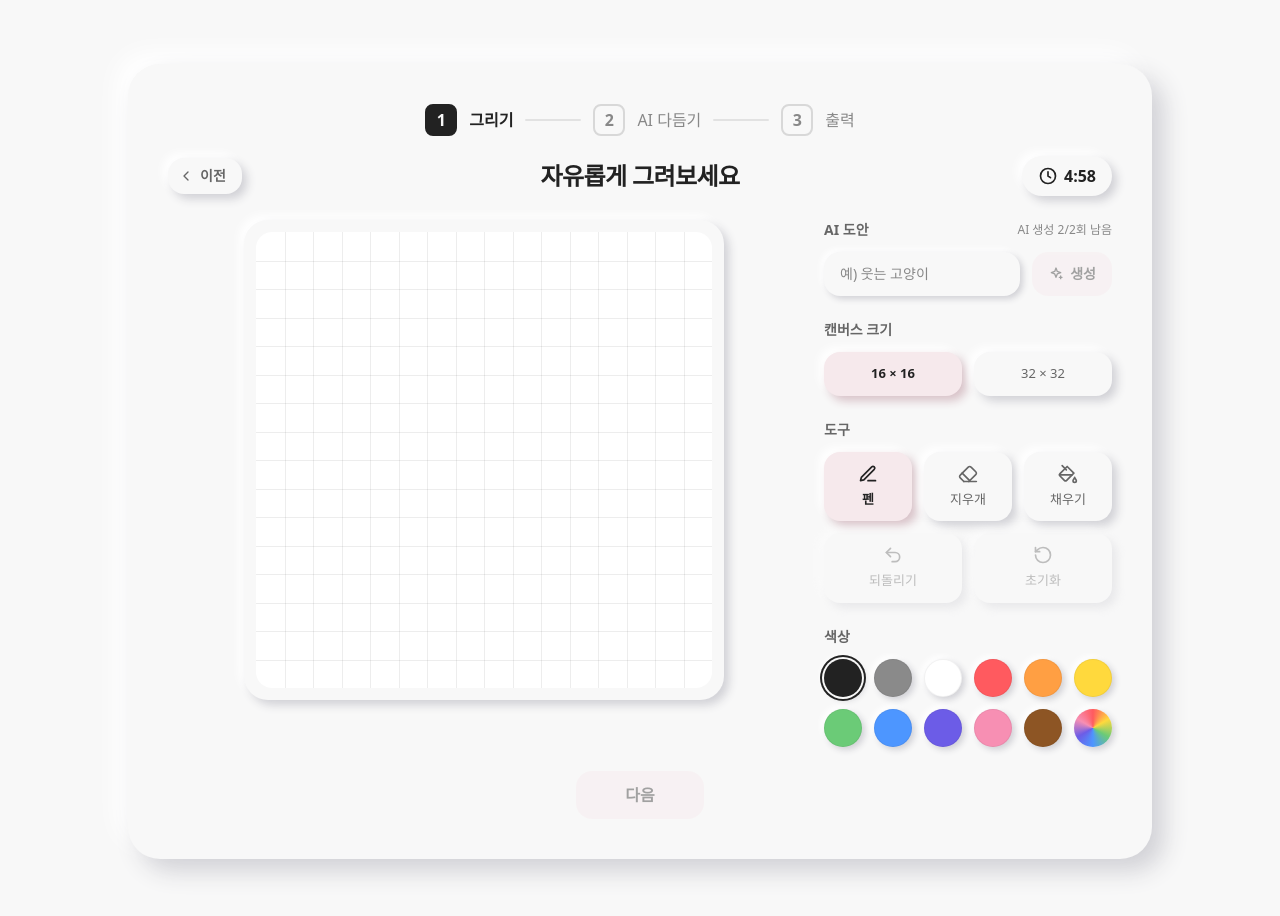
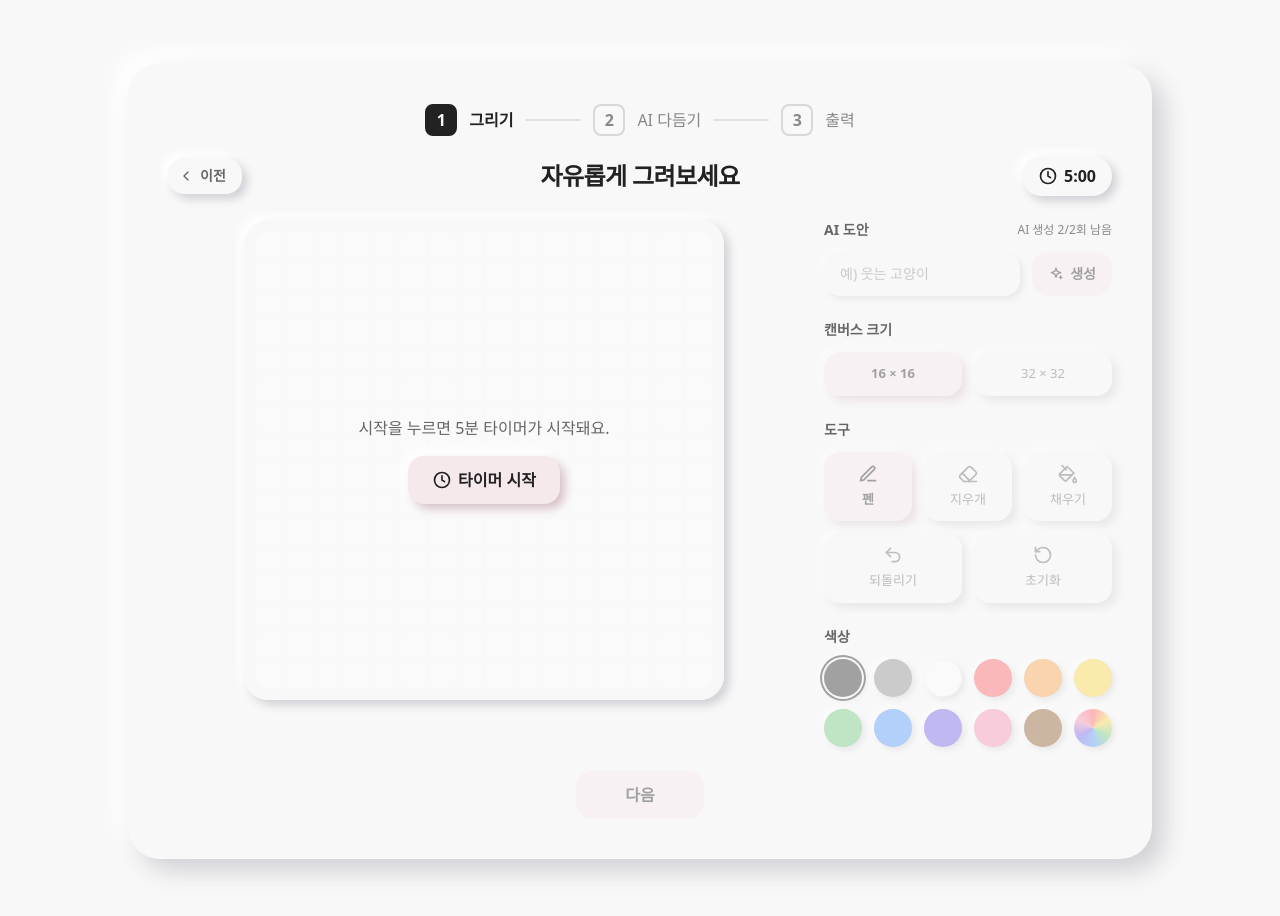
Before and after one commit to themoment-team/stitch-client, a Next.js app: page / in a window 1280 px wide. Both pictures are taken after a click on the button "시작하기". Shown: the top 916 px of the page. Built offline with nearby package versions, Linux system fonts and the light colour scheme; no server answers; a web font is replaced by a local one.

Commit message:
feat: 그리기 단계에서 타이머 시작 버튼을 눌러야 제한 시간이 흐르도록 변경 (#72)

```diff
--- a/src/app/page.tsx
+++ b/src/app/page.tsx
@@ -13,7 +13,7 @@ const StitchFlow = ({ onRestart }: StitchFlowProps) => {
   const [step, setStep] = useState<Step>(STEP.START);
   const [drawing, setDrawing] = useState<Drawing | null>(null);
   const [guide, setGuide] = useState<Drawing | null>(null);
-  // 그림판 제한 시간은 처음 들어갈 때 한 번만 시작하고, 이전으로 갔다 와도 초기화하지 않음
+  // 그림판 제한 시간은 그림판에서 시작 버튼을 누를 때 한 번만 시작하고, 이전으로 갔다 와도 초기화하지 않음
   const [drawEndAt, setDrawEndAt] = useState<number | null>(null);
   // AI 사용 횟수도 이전으로 갔다 와도 초기화되지 않도록 여기서 관리
   const [aiDraftRemaining, setAIDraftRemaining] = useState(AI_DRAFT_LIMIT);
@@ -28,8 +28,11 @@ const StitchFlow = ({ onRestart }: StitchFlowProps) => {
   const [saved, setSaved] = useState<{ pixels: Pixels; id: string } | null>(null);
 
   const handleStart = () => {
+    setStep(STEP.DRAW);
+  };
+
+  const handleTimerStart = () => {
     setDrawEndAt((prev) => prev ?? Date.now() + DRAW_TIME_LIMIT * 1000);
-    setStep(STEP.DRAW);
   };
 
   const saveDrawing = (currentDrawing: Drawing, currentGuide: Drawing | null) => {
@@ -73,9 +76,10 @@ const StitchFlow = ({ onRestart }: StitchFlowProps) => {
   return (
     <div className="flex flex-1 items-center justify-center px-4 py-10 sm:px-6 sm:py-16">
       {step === STEP.START && <StartPage onStart={handleStart} />}
-      {step === STEP.DRAW && drawEndAt !== null && (
+      {step === STEP.DRAW && (
         <DrawPage
           endAt={drawEndAt}
+          onTimerStart={handleTimerStart}
           initialDrawing={drawing}
           initialGuide={guide}
           aiDraftRemaining={aiDraftRemaining}
--- a/src/hooks/useCountdown.ts
+++ b/src/hooks/useCountdown.ts
@@ -2,11 +2,18 @@ import { useEffect, useState } from "react";
 
 const getRemainingSeconds = (endAt: number) => Math.max(0, Math.ceil((endAt - Date.now()) / 1000));
 
-/** endAt(타임스탬프)까지 남은 초. 화면을 벗어났다 돌아와도 같은 endAt이면 이어서 흐름 */
-export const useCountdown = (endAt: number) => {
-  const [remaining, setRemaining] = useState(() => getRemainingSeconds(endAt));
+/**
+ * endAt(타임스탬프)까지 남은 초. 화면을 벗어났다 돌아와도 같은 endAt이면 이어서 흐름
+ * endAt이 null이면 아직 시작 전이라 duration(초)을 그대로 보여주고 흐르지 않음
+ */
+export const useCountdown = (endAt: number | null, duration: number) => {
+  const [remaining, setRemaining] = useState(() =>
+    endAt === null ? duration : getRemainingSeconds(endAt),
+  );
 
   useEffect(() => {
+    // 시작 전에는 흐르지 않음. 시작 직후 남은 시간은 duration과 같아 첫 갱신까지 그대로 보여도 됨
+    if (endAt === null) return;
     const timerId = setInterval(() => {
       const left = getRemainingSeconds(endAt);
       setRemaining(left);
@@ -16,5 +23,5 @@ export const useCountdown = (endAt: number) => {
     return () => clearInterval(timerId);
   }, [endAt]);
 
-  return { remaining, isOver: remaining === 0 };
+  return { remaining, isOver: endAt !== null && remaining === 0 };
 };
--- a/src/pageContainer/DrawPage/index.tsx
+++ b/src/pageContainer/DrawPage/index.tsx
@@ -13,7 +13,9 @@ import {
 import {
   AI_DRAFT_LIMIT,
   DRAFT_KEYWORD_MAX_LENGTH,
+  DRAW_TIME_LIMIT,
   PALETTE,
+  PRIMARY_BUTTON_STYLES,
   SMALL_PRIMARY_BUTTON_STYLES,
   SMALL_SECONDARY_BUTTON_STYLES,
 } from "@/constants";
@@ -22,8 +24,10 @@ import { DRAW_TOOL, type Drawing, type DrawTool, GRID_SIZE } from "@/types";
 import { createEmptyPixels, isEmptyPixels } from "@/utils";
 
 interface DrawPageProps {
-  /** 제한 시간이 끝나는 시각(타임스탬프). 이전으로 갔다 와도 이어서 흐름 */
-  endAt: number;
+  /** 제한 시간이 끝나는 시각(타임스탬프). 이전으로 갔다 와도 이어서 흐름. 시작 전이면 null */
+  endAt: number | null;
+  /** 타이머 시작 버튼을 눌렀을 때 */
+  onTimerStart: () => void;
   /** 이전으로 갔다 돌아왔을 때 이어서 그릴 그림 */
   initialDrawing: Drawing | null;
   /** 이전으로 갔다 돌아왔을 때 다시 깔아 둘 도안 */
@@ -44,6 +48,7 @@ type DraftStatus = "idle" | "loading" | "blocked" | "limit" | "dailyLimit" | "er
 
 const DrawPage = ({
   endAt,
+  onTimerStart,
   initialDrawing,
   initialGuide,
   aiDraftRemaining,
@@ -53,7 +58,7 @@ const DrawPage = ({
 }: DrawPageProps) => {
   const { drawing, canUndo, startStroke, paint, endStroke, fill, undo, reset, resize } =
     useDrawingHistory(initialDrawing ?? EMPTY_DRAWING);
-  const { remaining, isOver } = useCountdown(endAt);
+  const { remaining, isOver } = useCountdown(endAt, DRAW_TIME_LIMIT);
   const [tool, setTool] = useState<DrawTool>(DRAW_TOOL.PEN);
   const [color, setColor] = useState(PALETTE[0]);
   const [keyword, setKeyword] = useState("");
@@ -65,8 +70,10 @@ const DrawPage = ({
   const isRequestingDraftRef = useRef(false);
 
   const isEmpty = isEmptyPixels(drawing.pixels);
+  const isStarted = endAt !== null;
+  // 타이머를 시작하기 전과 시간이 끝난 뒤에는 그리기 도구를 모두 잠금
   // AI가 도안을 그리는 동안에도 캔버스는 계속 쓸 수 있고, 도안 입력과 캔버스 크기만 잠금
-  const isLocked = isOver;
+  const isLocked = !isStarted || isOver;
   const isDraftLoading = draftStatus === "loading";
   // 도안은 만든 캔버스 크기에서만 보여줌 (크기를 바꿨다 되돌리면 다시 보임)
   const visibleGuide = isGuideVisible && guide?.size === drawing.size ? guide.pixels : null;
@@ -131,7 +138,7 @@ const DrawPage = ({
 
       <div className="grid w-full items-start gap-6 lg:grid-cols-[minmax(0,1fr)_18rem]">
         <section className="flex flex-col items-center gap-3">
-          <div className="w-full max-w-[min(34rem,60dvh)] rounded-3xl bg-background p-3 shadow-[5px_5px_10px_var(--neu-dark),-5px_-5px_10px_var(--neu-light)]">
+          <div className="relative w-full max-w-[min(34rem,60dvh)] rounded-3xl bg-background p-3 shadow-[5px_5px_10px_var(--neu-dark),-5px_-5px_10px_var(--neu-light)]">
             <PixelCanvas
               drawing={drawing}
               guide={visibleGuide}
@@ -141,6 +148,17 @@ const DrawPage = ({
               onStrokeEnd={endStroke}
               onFill={tool === DRAW_TOOL.FILL ? handleFill : undefined}
             />
+            {!isStarted && (
+              <div className="absolute inset-0 flex flex-col items-center justify-center gap-4 rounded-3xl bg-background/70 p-6 text-center backdrop-blur-[2px]">
+                <p className="text-sm font-medium text-muted sm:text-base">
+                  시작을 누르면 {DRAW_TIME_LIMIT / 60}분 타이머가 시작돼요.
+                </p>
+                <button type="button" onClick={onTimerStart} className={`${PRIMARY_BUTTON_STYLES} min-w-32`}>
+                  <Icon name="clock" className="size-5" />
+                  타이머 시작
+                </button>
+              </div>
+            )}
           </div>
           {isOver && (
             <p className="text-sm font-medium text-danger" role="status">
```
